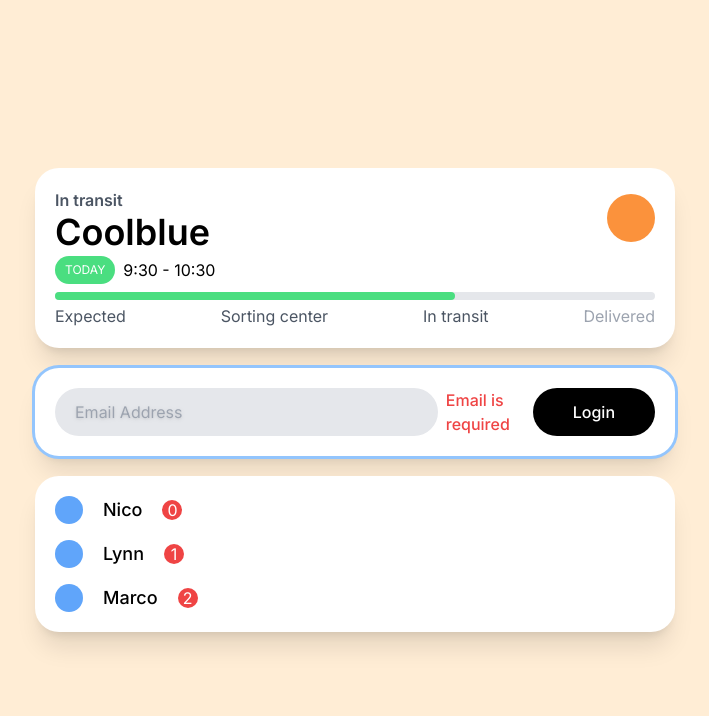
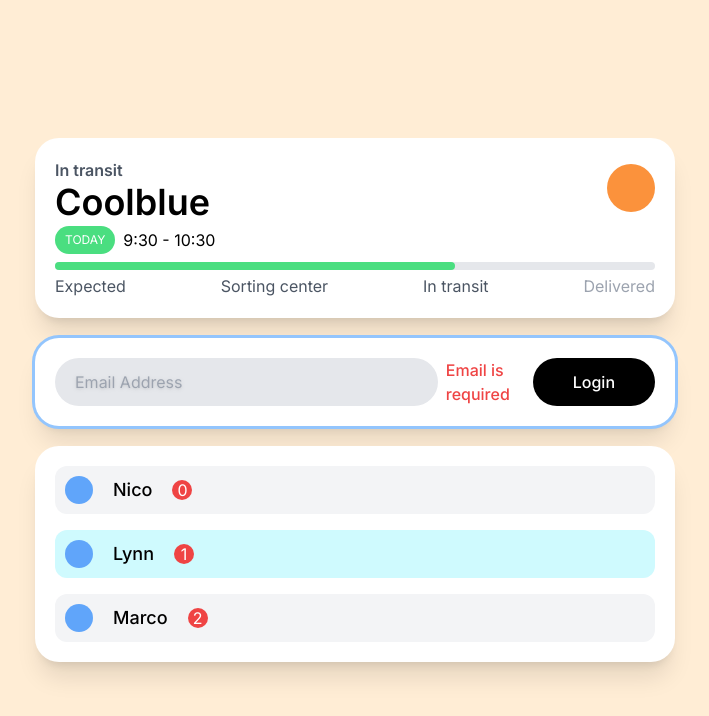
Before and after one commit to jasongoose/carrot-market-reloaded, a Next.js app: page /tailwind in a window 1280 px wide. Shown: the top 716 px of the page, without its empty margins (285-994 px from the left). Built offline with nearby package versions, Linux system fonts and the light colour scheme.

Commit message:
odd, even modifier 적용

```diff
--- a/components/list-item.tsx
+++ b/components/list-item.tsx
@@ -5,7 +5,7 @@
 
 export default function ListItem({ person, index }: Props) {
   return (
-    <li className="flex items-center gap-5">
+    <li className="flex items-center gap-5 rounded-xl p-2.5 odd:bg-gray-100 even:bg-cyan-100">
       <div className="size-7 rounded-full bg-blue-400"></div>
       <span className="text-lg font-medium">{person}</span>
       <div className="flex size-5 items-center justify-center rounded-full bg-red-500 text-white">
```
